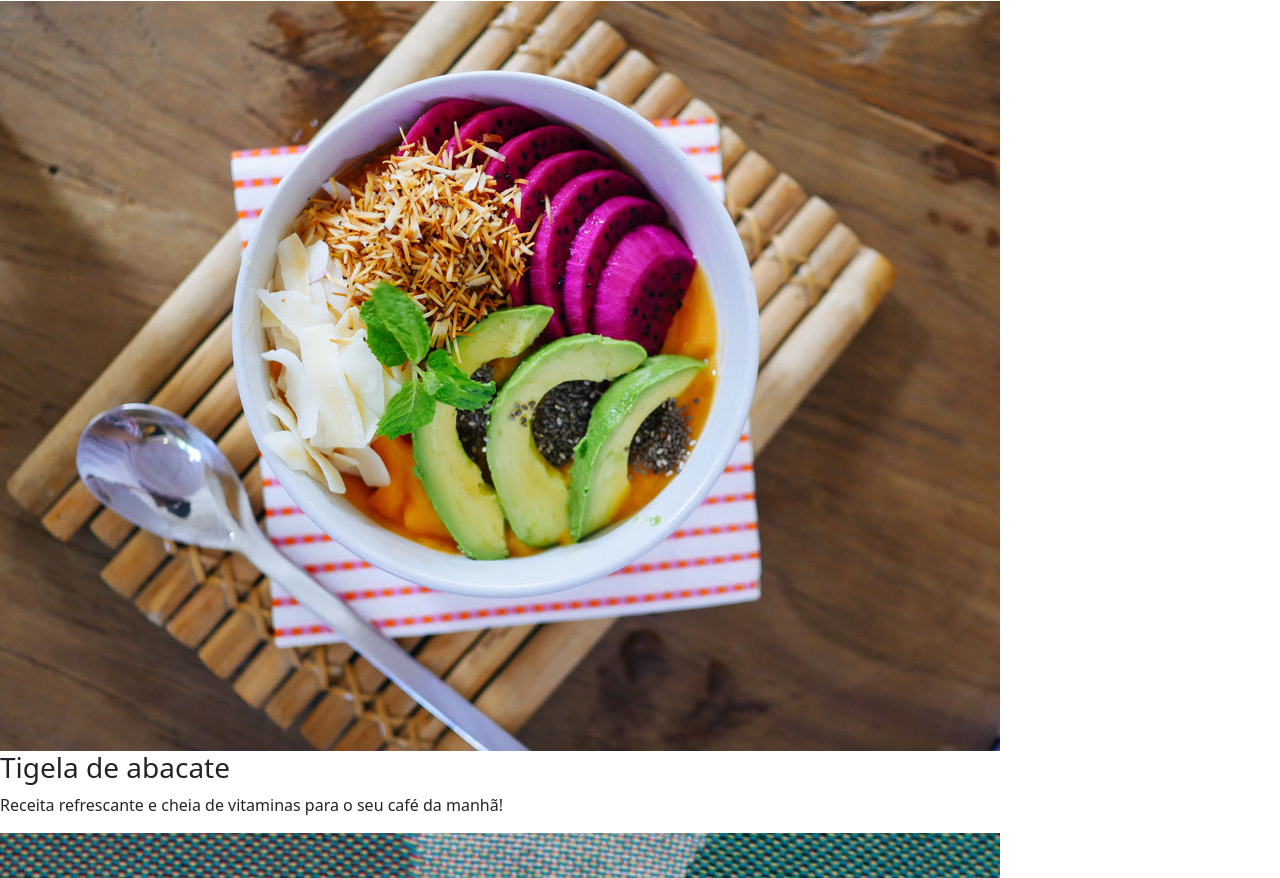
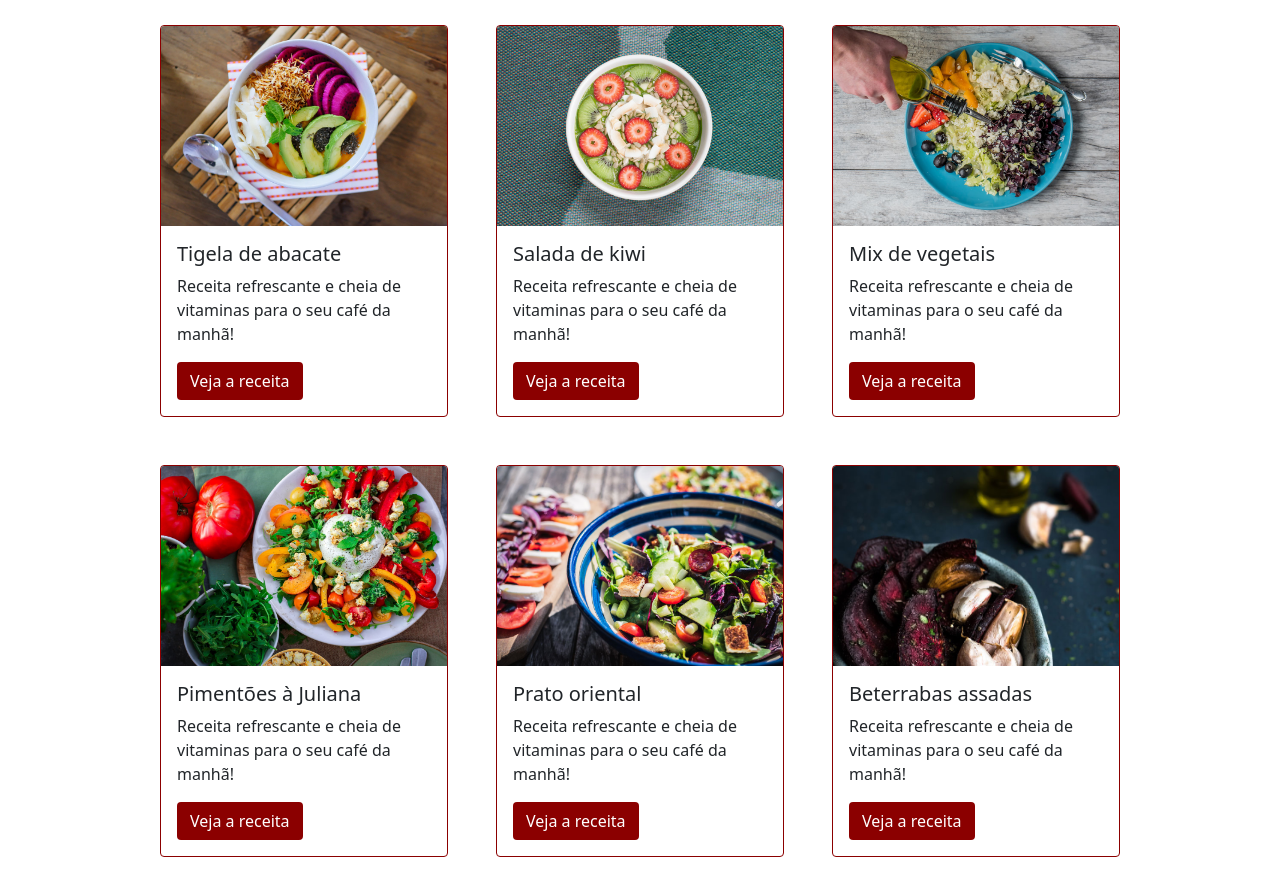
Before and after one commit to larasimmer/landingpage-receitas, a plain HTML site: page index.html in a window 1280 px wide. Shown: the part 647-1525 px from the top of the page. Drawn offline with nearby package versions, Linux system fonts and the light colour scheme.

Commit message:
Adicionando a grid de receitas

```diff
--- a/index.html
+++ b/index.html
@@ -11,7 +11,7 @@
 </head>
 
 <body>
-
+  <header>
     <nav class="navbar navbar-expand-lg navbar-light bg-light">
       <div class="container-fluid">
           <a class="navbar-brand" href="#">fruta & fruto</a>
@@ -28,8 +28,10 @@
           </div>
       </div>
     </nav>
+  </header>
 
-  <div id="carouselExampleCaptions" class="carousel slide" data-bs-interval="3000" data-bs-ride="carousel">
+  <main>
+    <section id="carouselExampleCaptions" class="carousel slide" data-bs-interval="3000" data-bs-ride="carousel">
       <div class="carousel-indicators">
         <button type="button" data-bs-target="#carouselExampleCaptions" data-bs-slide-to="0" class="active" aria-current="true" aria-label="Slide 1"></button>
         <button type="button" data-bs-target="#carouselExampleCaptions" data-bs-slide-to="1" aria-label="Slide 2"></button>
@@ -56,35 +58,71 @@
         <span class="carousel-control-next-icon" aria-hidden="true"></span>
         <span class="visually-hidden">Next</span>
       </button>
-  </div>
+    </section>
 
+    <section class="titulo">
       <h1 class="text-center fonte-titulo cor-especial pt-5">Receitas para economizar e ganhar saúde</h1>
       <p class="text-center text-secondary pb-5">Nossas receitas ajudam você a aproveitar melhor os alimentos, economizar, ganhar tempo e praticidade</p>
+    </section>
 
-  <img src="img/receita-abacate.jpg" alt="tigela com salada de abacate, vista superior">
-  <h3>Tigela de abacate</h3>
-  <p>Receita refrescante e cheia de vitaminas para o seu café da manhã!</p>
+    <section class="receitas container">
+      <div class="row justify-content-center">
+        <article class="card borda-cor-especial col-md-4 col-12 p-0 m-4">
+        <img src="img/receita-abacate.jpg" class="card-img-top card-posicao-imagem" alt="Tigela com salada de abacate, vista superior.">
+          <div class="card-body">
+            <h5 class="card-title">Tigela de abacate</h5>
+            <p class="card-text">Receita refrescante e cheia de vitaminas para o seu café da manhã!</p>
+            <a href="#" class="btn botao-cor-especial">Veja a receita</a>
+          </div>
+        </article>
 
-  <img src="img/receita-kiwi.jpg" alt="tigela de mingau com kiwi, vista superior">
-  <h3>Salada de kiwi</h3>
-  <p>Receita refrescante e cheia de vitaminas para o seu café da manhã!</p>
+        <article class="card borda-cor-especial col-md-4 col-12 p-0 m-4">
+        <img src="img/receita-kiwi.jpg" class="card-img-top card-posicao-imagem" alt="Tigela de mingau com kiwi, vista superior.">
+          <div class="card-body">
+            <h5 class="card-title">Salada de kiwi</h5>
+            <p class="card-text">Receita refrescante e cheia de vitaminas para o seu café da manhã!</p>
+            <a href="#" class="btn botao-cor-especial">Veja a receita</a>
+          </div>
+        </article>
 
-  <img src="img/receita-mix.jpg" alt="prato com mix de vegetais e mão de pessoa adicionando azeite, vista superior">
-  <h3>Mix de vegetais</h3>
-  <p>Receita refrescante e cheia de vitaminas para o seu café da manhã!</p>
+        <article class="card borda-cor-especial col-md-4 col-12 p-0 m-4">
+        <img src="img/receita-mix.jpg" class="card-img-top card-posicao-imagem" alt="Prato com mix de vegetais e mão de pessoa adicionando azeite, vista superior.">
+          <div class="card-body">
+            <h5 class="card-title">Mix de vegetais</h5>
+            <p class="card-text">Receita refrescante e cheia de vitaminas para o seu café da manhã!</p>
+            <a href="#" class="btn botao-cor-especial">Veja a receita</a>
+          </div>
+        </article>
 
-  <img src="img/receita-pimentoes.jpg" alt="prato de salada de pimentões com alguns ingredientes ao lado, vista superior">
-  <h3>Pimentões à Juliana</h3>
-  <p>Receita refrescante e cheia de vitaminas para o seu café da manhã!</p>
+        <article class="card borda-cor-especial col-md-4 col-12 p-0 m-4">
+        <img src="img/receita-pimentoes.jpg" class="card-img-top card-posicao-imagem" alt="Prato de salada de pimentões com alguns ingredientes ao lado, vista superior.">
+          <div class="card-body">
+            <h5 class="card-title">Pimentões à Juliana</h5>
+            <p class="card-text">Receita refrescante e cheia de vitaminas para o seu café da manhã!</p>
+            <a href="#" class="btn botao-cor-especial">Veja a receita</a>
+          </div>
+        </article>
 
-  <img src="img/receita-oriental.jpg" alt="tigela com salada de vegetais estilo oriental, vista de cima">
-  <h3>Prato oriental</h3>
-  <p>Receita refrescante e cheia de vitaminas para o seu café da manhã!</p>
+        <article class="card borda-cor-especial col-md-4 col-12 p-0 m-4">
+        <img src="img/receita-oriental.jpg" class="card-img-top card-posicao-imagem" alt="Tigela com salada de vegetais estilo oriental, vista de cima.">
+          <div class="card-body">
+            <h5 class="card-title">Prato oriental</h5>
+            <p class="card-text">Receita refrescante e cheia de vitaminas para o seu café da manhã!</p>
+            <a href="#" class="btn botao-cor-especial">Veja a receita</a>
+          </div>
+        </article>
 
-  <img src="img/receita-beterrabas.jpg" alt="tigela com beterrabas e dentes de alho assados em primeiro plano, com ingredientes ao fundo">
-  <h3>Beterrabas assadas</h3>
-  <p>Receita refrescante e cheia de vitaminas para o seu café da manhã!
-  </p>
+        <article class="card borda-cor-especial col-md-4 col-12 p-0 m-4">
+        <img src="img/receita-beterrabas.jpg" class="card-img-top card-posicao-imagem" alt="Tigela com beterrabas e dentes de alho assados em primeiro plano, com ingredientes ao fundo.">
+          <div class="card-body">
+            <h5 class="card-title">Beterrabas assadas</h5>
+            <p class="card-text">Receita refrescante e cheia de vitaminas para o seu café da manhã!</p>
+            <a href="#" class="btn botao-cor-especial">Veja a receita</a>
+          </div>
+        </article>
+      </div>
+    </section>
+  </main>
 
   <p>contato:<a href="mailto:email@frutafruto.com.br">email@frutafruto.com.br</a></p>
 
--- a/style.css
+++ b/style.css
@@ -16,3 +16,21 @@
 .cor-especial {
 	color: darkred;
 }
+
+.card {
+	max-width: 18rem;
+}
+
+.botao-cor-especial {
+	background-color: darkred;
+	color: white;
+}
+
+.borda-cor-especial {
+	border-color: darkred;
+}
+
+.card-posicao-imagem {
+	object-fit: cover;
+	height: 200px;
+}
```
Lines whose indentation alone changed are shown as unchanged.
